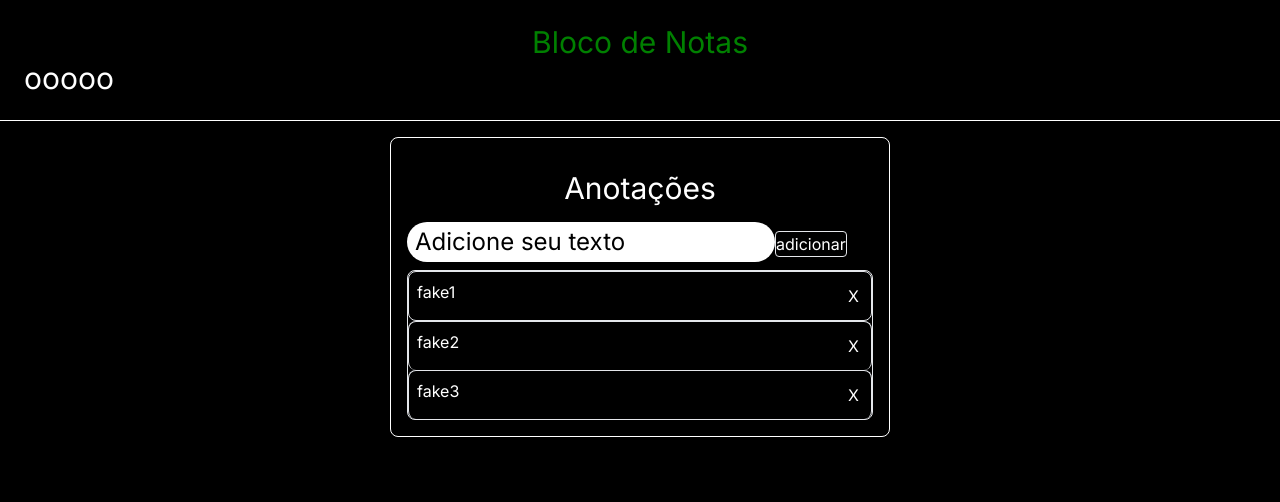
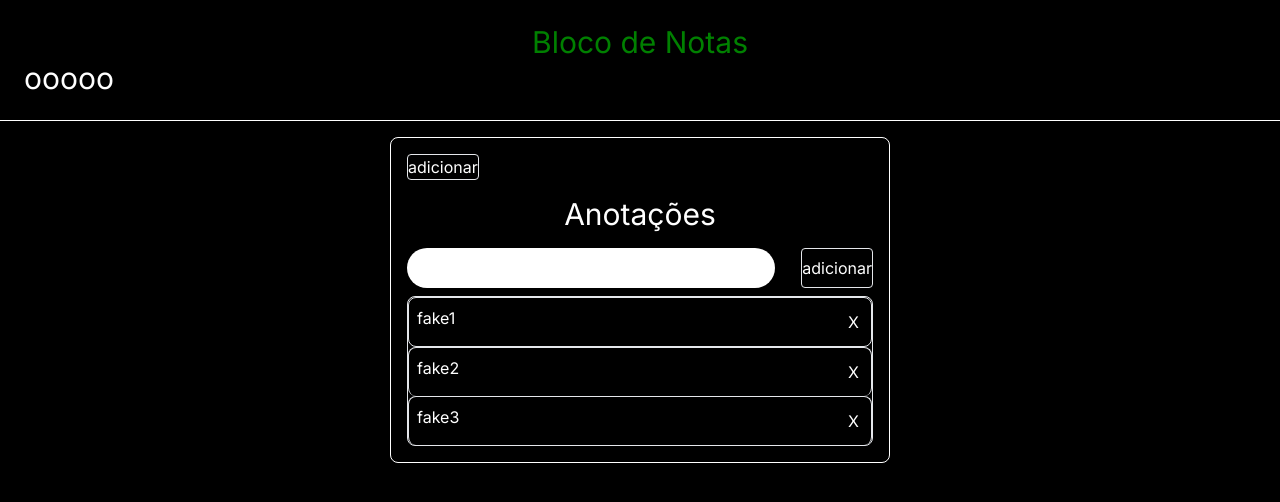
Before and after one commit to aryelnascimento11/functions-3, a Next.js app: page / in a window 1280 px wide. Shown: the top 502 px of the page. Built offline with nearby package versions, Linux system fonts and the light colour scheme.

Commit message:
fazendo um botão delete

```diff
--- a/src/app/components/banner.tsx
+++ b/src/app/components/banner.tsx
@@ -1,6 +1,8 @@
 "use client"
+import { list } from "postcss"
 import Note from "./note"
 import { useState } from "react"
+import { chown } from "fs"
 
 export default function Banner() {
     const [newText, setNewText] = useState("")
@@ -11,24 +13,24 @@ export default function Banner() {
     ]
     )
 
+    function delete_() {
+      items.splice(2)
+      console.log(items);
 
-    function café(ola: string) {
-        return (
-            <Note title={ola} />
-        )
     }
+// - apagar o item
 
     return (
         <>
             <section className="w-screen h-screen bg-black flex py-4 justify-center">
                 <div className="w-[30%]  min-w-[500px]  sm:min-w[100px] sm:h-[70vh] md:h-fit rounded-lg  border border-white shadow-lg  shadow-green-700mt-10 p-4">
+                    <button onClick={delete_}className="text-white rounded   border hover:bg-[rgba(255,255,255,0.2)] hover:scale-110 cursor-pointer transition  ">
+                        adicionar
+                    </button>
                     <h1 className="text-3xl text-center py-4  text-white">Anotações</h1>
-                    <div>
-                        <input
-                            defaultValue={'Adicione seu texto'} onChange={(e) => { setNewText(e.target.value) }} className="rounded-full  px-2 text-2xl p-1 " type="text" />
-                        <button
-                            onClick={(o) => { setItems([...items, newText]) }}
-                            className="text-white rounded   border hover:bg-[rgba(255,255,255,0.2)] hover:scale-110 cursor-pointer transition  ">
+                    <div className="justify-between flex">
+                        <input  onChange={(e) => { setNewText(e.target.value) }} className="rounded-full  px-2 text-2xl p-1 " type="text" />
+                        <button onClick={(o) => { setItems([...items, newText]) }}className="text-white rounded   border hover:bg-[rgba(255,255,255,0.2)] hover:scale-110 cursor-pointer transition  ">
                             adicionar
                         </button>
                     </div>
@@ -37,7 +39,6 @@ export default function Banner() {
                     </ul>
                 </div>
             </section>
-            {/* border border-white shadow-lg p-4  shadow-green-700 rounded-lg mt-10 */}
         </>
     )
 }
--- a/src/app/components/note.tsx
+++ b/src/app/components/note.tsx
@@ -1,13 +1,13 @@
 "use client"
 
+import { list } from "postcss"
 import { useState } from "react"
 interface PropsNote {
     title: string,
 }
 
+
 export default function Note(props: PropsNote) {
-
-
     return (
         <ul className="text-white divide-y border rounded-lg ">
            <li className="p-2 justify-between flex">
```
